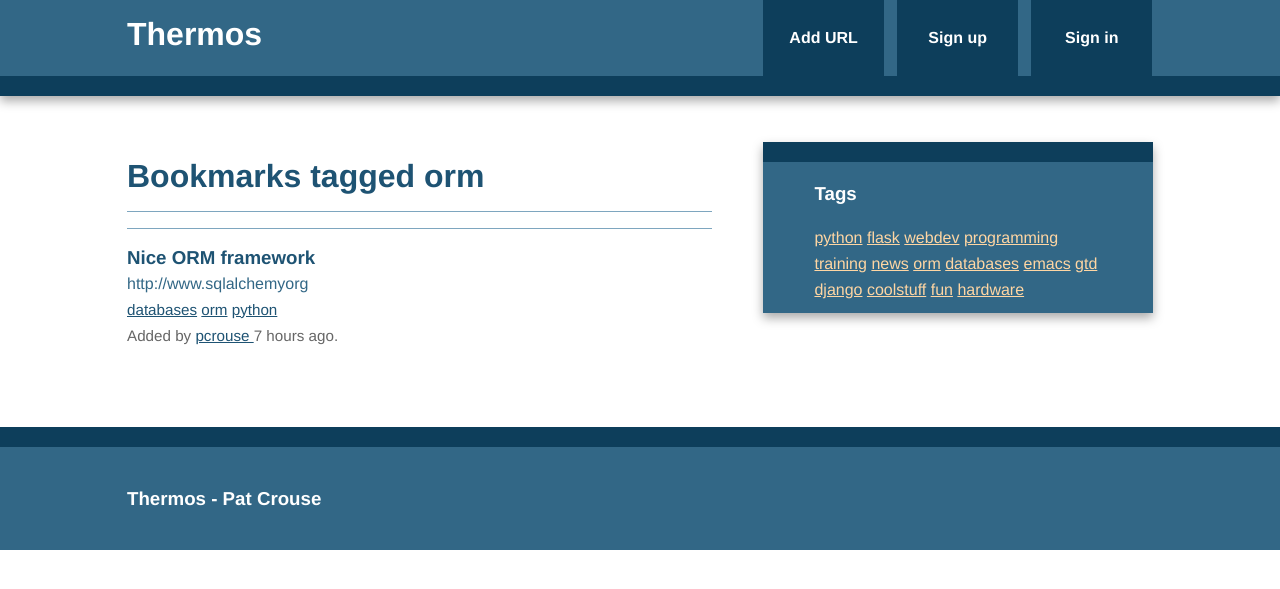
After one commit to pjcrouse/thermos, a Flask app: page /tag/orm in a window 1280 px wide. The commit adds this page. Shown: the top 589 px of the page. Run offline with Flask 2, Linux system fonts and the light colour scheme; data comes from the database, SQL or seed files in the repository; both versions use the stored data as it was after the commit; some libraries are stand-ins or nearby versions.

Commit message:
done thru managing bookmarks except for selct2 js implementation.

```diff
--- /dev/null
+++ b/notes.txt
@@ -0,0 +1,4 @@
+db migration:
+
+eliminate the db by running rm thermos/thermos.db
+then can do the python manage.py db upgrade to follow all migration scripts
--- a/thermos/models.py
+++ b/thermos/models.py
@@ -21,6 +21,15 @@
     @staticmethod
     def newest(num):
         return Bookmark.query.order_by(desc(Bookmark.date)).limit(num)
+
+    @property
+    def tags(self):
+        return ",".join([t.name for t in self._tags])
+
+    @tags.setter
+    def tags(self, string):
+        if string:
+            self._tags = [Tag.get_or_create(name) for name in string.split(',')]
 
     def __repr__(self):
         return f"<Bookmark '{self.description}': '{self.url}'>"
@@ -55,5 +64,16 @@
     id = db.Column(db.Integer, primary_key=True)
     name = db.Column(db.String(25), nullable=False, unique=True, index=True)
 
+    @staticmethod
+    def get_or_create(name):
+        try:
+            return Tag.query.filter_by(name=name).one()
+        except:
+            return Tag(name=name)
+
+    @staticmethod
+    def all():
+        return Tag.query.all()
+
     def __repr__(self):
         return self.name
--- a/thermos/static/css/main.css
+++ b/thermos/static/css/main.css
@@ -168,6 +168,18 @@
     color: #D39447;
 }
 
+aside a {
+    color: #FFD6A3
+}
+
+aside a:hover {
+    color: #F5BB73;
+}
+
+aside a:visited {
+    color: #D39447;
+}
+
 a:visited {
     color: #1E5373;
 }
@@ -229,6 +241,13 @@
     list-style: none none;
     padding-left: 0;
 }
+
+.bookmark {
+    padding-bottom: .5em;
+    border-top: 1px solid #7EA6BF;
+    padding: 1em 0;
+}
+
 
 ul.bookmarks li {
     padding-bottom: .5em;
--- a/thermos/templates/base.html
+++ b/thermos/templates/base.html
@@ -51,11 +51,10 @@
 
         {% block sidebar %}
         <aside>
-            <h3>aside</h3>
-            <p>Lorem ipsum dolor sit amet, consectetur adipiscing elit. Aliquam sodales urna non odio egestas tempor.
-                Nunc vel vehicula ante. Etiam bibendum iaculis libero, eget molestie nisl pharetra in. In semper
-                consequat est, eu porta velit mollis nec. Curabitur posuere enim eget turpis feugiat tempor. Etiam
-                ullamcorper lorem dapibus velit suscipit ultrices.</p>
+            <h3>Tags</h3>
+                {% for t in all_tags() %}
+                    <a href="{{ url_for('tag', name=t) }}">{{ t }}</a>
+                {% endfor %}
         </aside>
         {% endblock %}
 
--- /dev/null
+++ b/thermos/templates/bookmark.html
@@ -0,0 +1,30 @@
+<div class="bookmark">
+    <a class="header" href="{{ bookmark.url }}">
+        <h3 class="description">
+            {{ bookmark.description|truncate(50, killwords=True) }}
+        </h3>
+        <span class="url">
+            {{ bookmark.url|truncate(50, killwords=True) }}
+        </span>
+    </a>
+    <div class="info">
+        <span class="tags">
+                {% if bookmark.tags %}
+                    {% for t in bookmark._tags %}<a href="{{ url_for('tag', name=t.name) }}">{{ t }}</a>
+                {% endfor %}
+                {% else %}No tags.
+                {% endif %}
+        </span>
+        <br>
+        Added by <a href="{{ url_for('user', username=bookmark.user.username) }}">
+            {{ bookmark.user.username }}
+        </a>
+        {{ moment(bookmark.date).fromNow() }}.
+        {% if current_user == bookmark.user and not nolinks %}
+            <span class="editlinks">
+                <a href="{{ url_for('edit_bookmark', bookmark_id=bookmark.id) }}">edit</a>
+                <a href="{{ url_for('delete_bookmark', bookmark_id=bookmark.id) }}">delete</a>
+            </span>
+        {% endif %}
+    </div>
+</div>
--- a/thermos/templates/bookmark_form.html
+++ b/thermos/templates/bookmark_form.html
@@ -13,7 +13,7 @@
         <table>
             {{ render_field(form.url, size=50) }}
             {{ render_field(form.description, size=50) }}
-
+            {{ render_field(form.tags, size=50) }}
             <tr class="submit">
                 <td></td>
                 <td><button type="submit">Submit</button></td>
--- a/thermos/templates/bookmark_list.html
+++ b/thermos/templates/bookmark_list.html
@@ -2,26 +2,7 @@
     {% for bookmark in bookmarks %}
 
     <li>
-        <a class="header" href="{{ bookmark.url }}">
-            <h3 class="description">
-                {{ bookmark.description|truncate(50, killwords=True) }}
-            </h3>
-            <span class="url">
-                {{ bookmark.url|truncate(50, killwords=True) }}
-            </span>
-        </a>
-
-        <div class="info">
-            <br>
-
-            Added by <a href="{{ url_for('user', username=bookmark.user.username) }}">
-            {{ bookmark.user.username }}
-        </a>
-            {{ moment(bookmark.date).fromNow() }}.
-            {% if current_user == bookmark.user %}
-            <span class="editlinks"><a href="{{ url_for('edit_bookmark', bookmark_id=bookmark.id) }}">edit</a> </span>
-            {% endif %}
-        </div>
+        {% include "bookmark.html" %}
     </li>
     {% endfor %}
 </ul>
--- /dev/null
+++ b/thermos/templates/tag.html
@@ -0,0 +1,22 @@
+{% extends "base.html" %}
+
+{% block title %}
+Thermos -- Bookmarks tagged {{ tag }}
+{% endblock %}
+
+{% block content %}
+<article>
+    <header>
+        <h1> Bookmarks tagged {{ tag }}</h1>
+
+        {% if tag.bookmarks.count() > 0 %}
+            {% with bookmarks=tag.bookmarks %}
+                {% include "bookmark_list.html" %}
+            {% endwith %}
+        {% else %}
+            There are no bookmars with this tag.
+        {% endif %}
+
+    </header>
+</article>
+{% endblock %}}
--- a/thermos/views.py
+++ b/thermos/views.py
@@ -3,7 +3,7 @@
 
 from thermos import app, db, login_manager
 from .forms import BookmarkForm, LoginForm, SignupForm
-from .models import User, Bookmark
+from .models import User, Bookmark, Tag
 
 
 @login_manager.user_loader
@@ -24,7 +24,8 @@
     if form.validate_on_submit():
         url = form.url.data
         description = form.description.data
-        bm = Bookmark(user=current_user, url=url, description=description)
+        tags = form.tags.data
+        bm = Bookmark(user=current_user, url=url, description=description, tags=tags)
         db.session.add(bm)
         db.session.commit()
         flash("Stored '{}'".format(description))
@@ -85,6 +86,27 @@
         return redirect(url_for('login'))
     return render_template("signup.html", form=form)
 
+@app.route('/tag/<name>')
+def tag(name):
+    tag = Tag.query.filter_by(name=name).first_or_404()
+    return render_template('tag.html', tag=tag)
+
+
+@app.route('/delete/<int:bookmark_id>', methods=['GET', 'POST'])
+@login_required
+def delete_bookmark(bookmark_id):
+    bookmark = Bookmark.query.get_or_404(bookmark_id)
+    if current_user != bookmark.user:
+        abort(403)
+    if request.method == "POST":
+        db.session.delete(bookmark)
+        db.session.commit()
+        flash(f"Deleted {bookmark.description}")
+        return redirect(url_for('user', username=current_user.username))
+    else:
+        flash("Please confirm deleting the bookmark.")
+    return render_template('confirm_delete.html', bookmark=bookmark, nolinks=True)
+
 @app.errorhandler(404)
 def page_not_found(e):
     return render_template('404.html'), 404
@@ -93,3 +115,10 @@
 @app.errorhandler(500)
 def server_error(e):
     return render_template('500.html'), 500
+
+# this makes this globaly available to all templates.
+# don't add () as this would call the func (thus query db) prior to any template rendering.
+# if this is needed in a template call the function in the template instead of here.
+@app.context_processor
+def inject_tags():
+    return dict(all_tags=Tag.all)
```
Also changed, not shown: manage.py (+2 -10 lines), thermos/forms.py (+8 -0 lines), thermos/templates/confirm_delete.html (added, +24 -0 lines), thermos/thermos.db.
